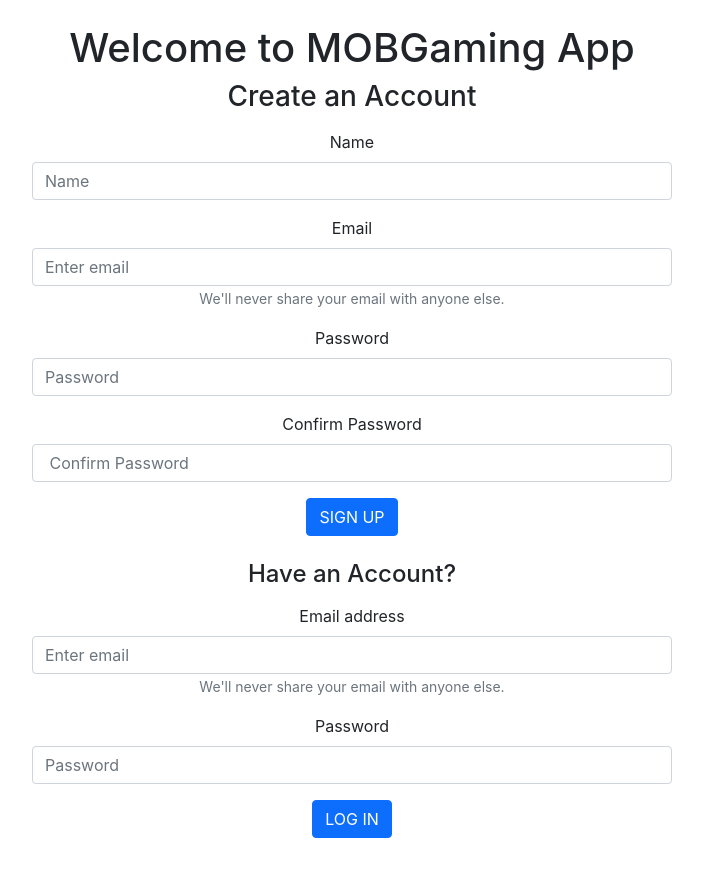
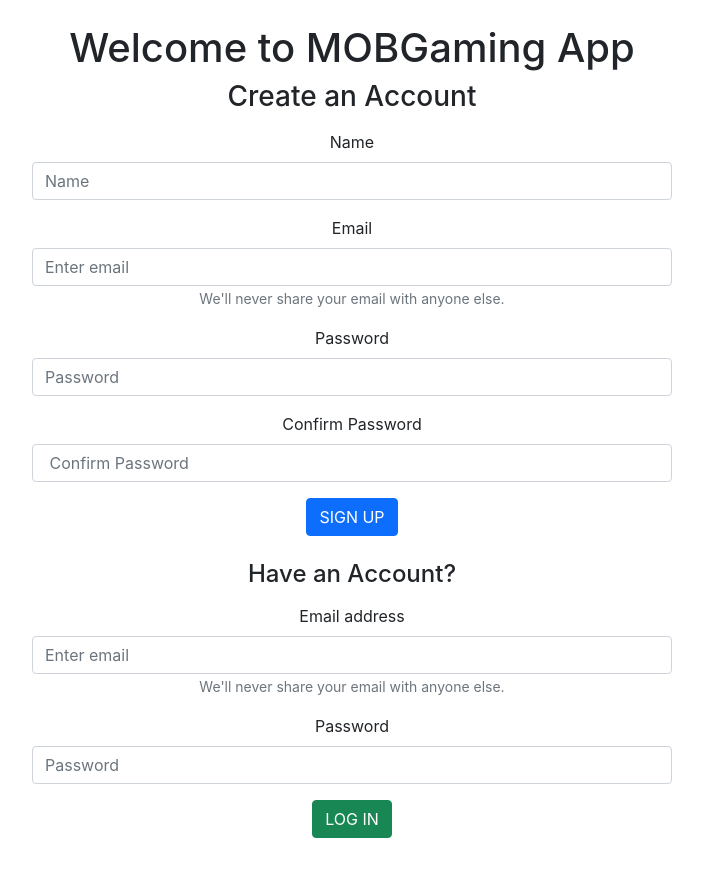
Before and after one commit to ImNGodmode/MOBGaming, a React (Create React App) app in the folder frontend/: page /games in a window 1280 px wide. Shown: the top 876 px of the page, without its empty margins (288-991 px from the left). Built offline with nearby package versions, Linux system fonts and the light colour scheme; no server answers.

Commit message:
Deleted former version of return in SignIn and SignUp pages

```diff
--- a/frontend/src/components/SignIn.jsx
+++ b/frontend/src/components/SignIn.jsx
@@ -29,50 +29,12 @@
     try {
       // Retrieve the logged in user
       const user = await login({ email, password });
-
       // Add the user to state
       setUser(user.data);
     } catch (error) {
       setError(error.message);
     }
   };
-
-  // return (
-  //   <div>
-  //     <div
-  //       className="form-container"
-  //       onSubmit={(e) => {
-  //         return handleFormSubmission(e);
-  //       }}
-  //     >
-  //       <h1>Login Form</h1>
-  //       <form autoComplete="off">
-  //         <label>Email</label>
-  //         <input
-  //           type="email"
-  //           name="email"
-  //           required
-  //           onChange={(e) => {
-  //             return handleInputChange(e);
-  //           }}
-  //           value={email}
-  //         />
-  //         <label>Password</label>
-  //         <input
-  //           type="password"
-  //           name="password"
-  //           required
-  //           onChange={(e) => {
-  //             return handleInputChange(e);
-  //           }}
-  //           value={password}
-  //         />
-  //         <button type="submit">LOG IN</button>
-  //       </form>
-  //     </div>
-  //     <p className="error-message">&nbsp;{error}</p>
-  //   </div>
-  // );
 
   return (
     <Form className="w-50 m-auto" onSubmit={(e) => {
@@ -101,7 +63,7 @@
           value={password} placeholder="Password" />
       </Form.Group>
 
-      <Button variant="primary" type="submit">
+      <Button variant="success" type="submit">
         LOG IN
       </Button>
       <p className="error-message mt-3">&nbsp;{error}</p>
```
Also changed, not shown: frontend/src/components/SignUpForm.jsx (+0 -60 lines).
